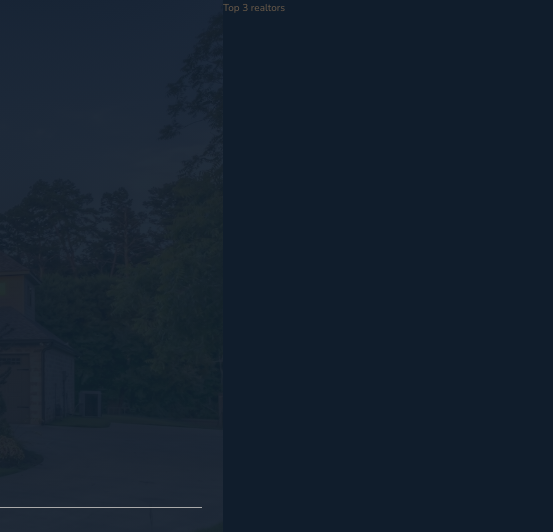
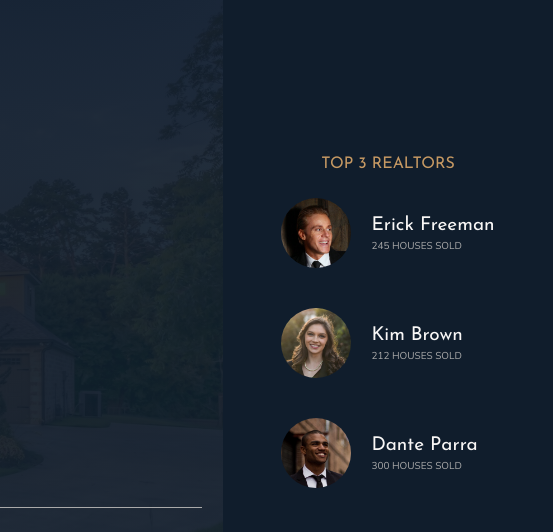
Before and after one commit to Osornio8/Nexter, a website: page index.html in a window 1280 px wide. Shown: the top 532 px of the page, 727-1280 px from the left. Drawn offline with nearby package versions, Linux system fonts and the light colour scheme.

Commit message:
Building the Realtors Section

```diff
--- a/index.html
+++ b/index.html
@@ -33,7 +33,24 @@
     </header>
 
     <div class="realtors">
-        Top 3 realtors
+        <h3 class="heading-3">Top 3 Realtors</h3>
+        <div class="realtors__list">
+            <img src="img/realtor-1.jpeg" alt="Realtor 1" class="realtors__img">
+            <div class="realtors__details">
+                <h4 class="heading-4 heading-4--light">Erick Freeman</h4>
+                <p class="realtors__sold">245 Houses sold</p>
+            </div>
+            <img src="img/realtor-2.jpeg" alt="Realtor 2" class="realtors__img">
+            <div class="realtors__details">
+                <h4 class="heading-4 heading-4--light">Kim Brown</h4>
+                <p class="realtors__sold">212 Houses sold</p>
+            </div>
+            <img src="img/realtor-3.jpeg" alt="Realtor 3" class="realtors__img">
+            <div class="realtors__details">
+                <h4 class="heading-4 heading-4--light">Dante Parra</h4>
+                <p class="realtors__sold">300 Houses sold</p>
+            </div>
+        </div>
     </div>
 
     <section class="features">
--- a/sass/_realtors.scss
+++ b/sass/_realtors.scss
@@ -1,4 +1,33 @@
 .realtors {
     background-color: $color-secondary;
     grid-column: col-start 7 / full-end;
+    padding: 3rem;
+
+    display: grid;
+    align-content: center;
+    justify-content: center;
+    justify-items: center;
+    grid-row-gap: 2rem;
+
+
+
+    &__list {
+        display: grid;
+        grid-template-columns: min-content max-content;
+        grid-column-gap: 2rem;
+        grid-row-gap: 5vh;
+        align-items: center;
+    }
+
+    &__img {
+        width: 7rem;
+        border-radius: 50%;
+        display: block;
+    }
+
+    &__sold {
+        text-transform: uppercase;
+        color: $color-grey-light-2;
+        margin-top: -3px;
+    }
 }
```
Also changed, not shown: css/style.css.
